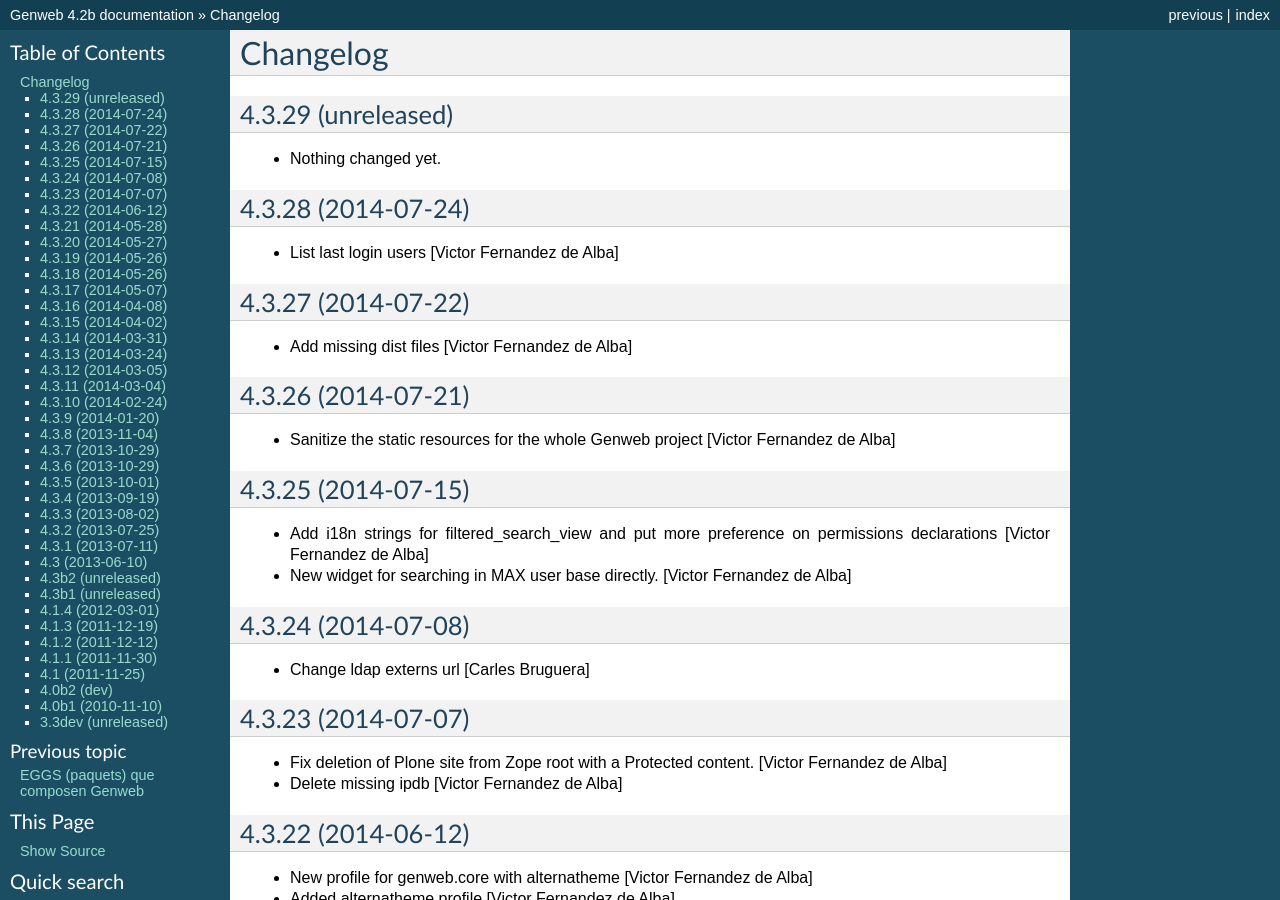
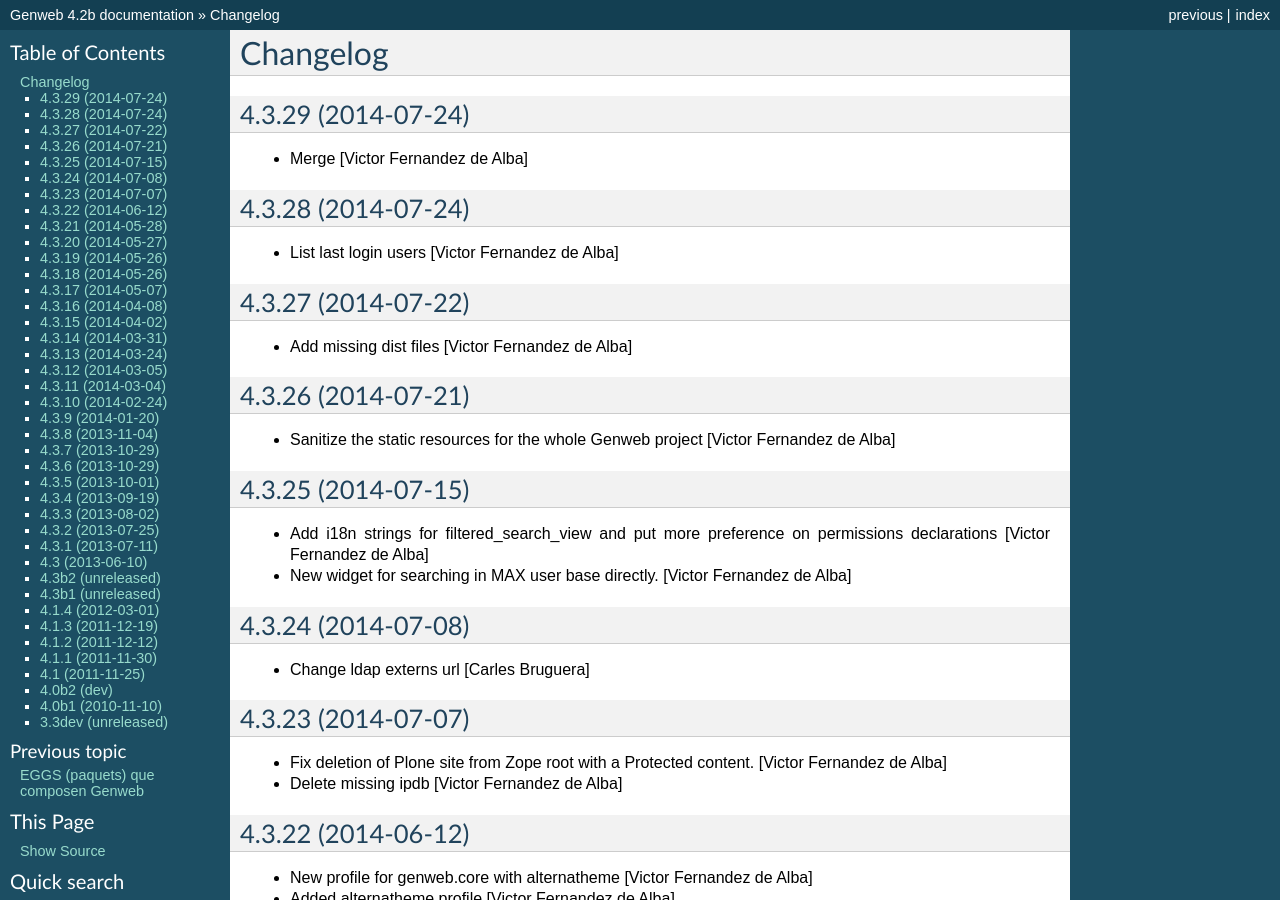
Before and after one commit to UPCnet/genweb.core, a Sphinx documentation site: the page built from docs/HISTORY.rst, in a window 1280 px wide and 900 px high. Built offline with Sphinx 7.4.7, drawn with Linux system fonts in a browser that asks for light colours.

Commit message:
Preparing release 4.3.29

```diff
--- a/docs/HISTORY.rst
+++ b/docs/HISTORY.rst
@@ -1,11 +1,10 @@
 Changelog
 =========
 
-4.3.29 (unreleased)
+4.3.29 (2014-07-24)
 -------------------
 
-- Nothing changed yet.
-
+* Merge [Victor Fernandez de Alba]
 4.3.28 (2014-07-24)
 -------------------
 
--- a/setup.py
+++ b/setup.py
@@ -1,7 +1,7 @@
 from setuptools import setup, find_packages
 import os
 
-version = '4.3.29.dev0'
+version = '4.3.29'
 
 README = open("README.rst").read()
 HISTORY = open(os.path.join("docs", "HISTORY.rst")).read()
```
